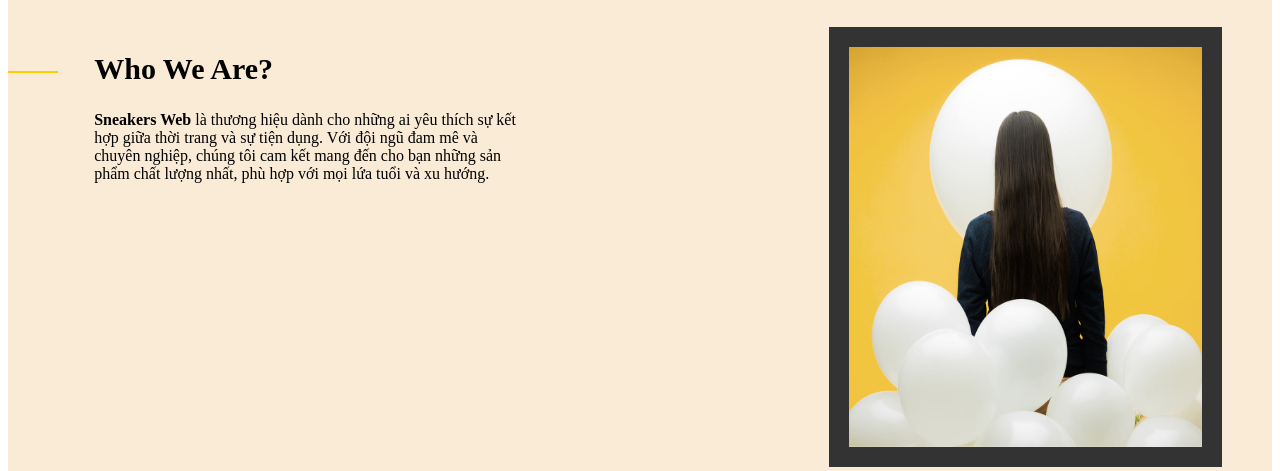
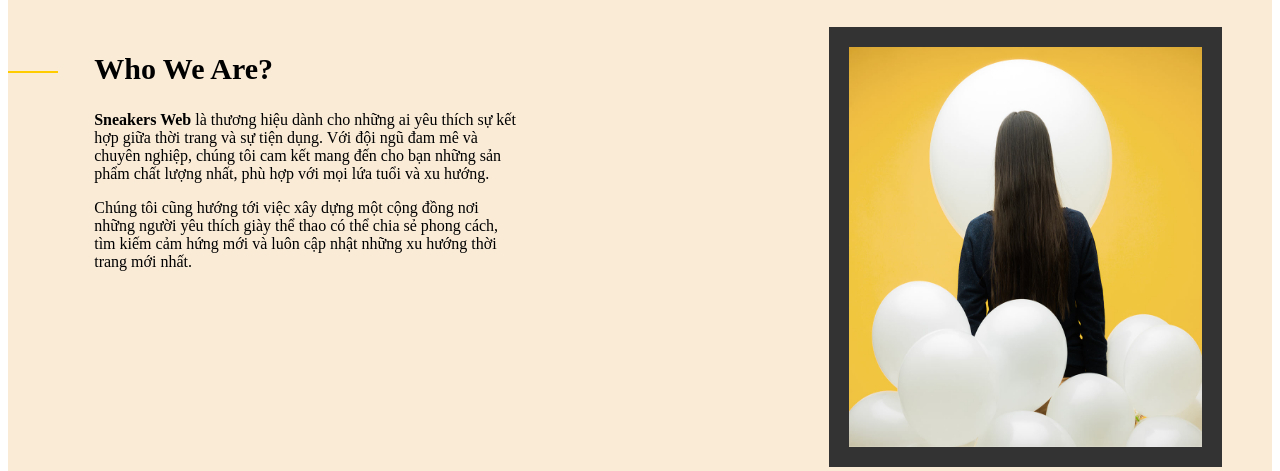
Before and after one commit to MinhHoang1225/PHP_Project, a PHP site: page /component/about.php in a window 1280 px wide; the page is wider, and only the part inside the window is pictured. Shown: the part 169-640 px from the top of that part. Run offline with PHP 8.4, Linux system fonts and the light colour scheme.

Commit message:
Information about our web

```diff
--- a/component/about.php
+++ b/component/about.php
@@ -23,6 +23,8 @@
                 <h2 class="heading-title">Who We Are?</h2>
                 <p class="heading-description"><b>Sneakers Web</b> là thương hiệu dành cho những ai yêu thích sự kết hợp giữa thời trang và sự tiện dụng. Với đội ngũ đam mê và chuyên nghiệp,
                     chúng tôi cam kết mang đến cho bạn những sản phẩm chất lượng nhất, phù hợp với mọi lứa tuổi và xu hướng.</p>
+                <p class="heading-description">Chúng tôi cũng hướng tới việc xây dựng một cộng đồng nơi những người yêu thích giày thể thao có thể chia sẻ phong cách,
+                         tìm kiếm cảm hứng mới và luôn cập nhật những xu hướng thời trang mới nhất.</p>
             </div>
             <div class="image">
                 <img src="../assets/img/who_we_are.jpg" alt="" class="img-who-we-are">
```
